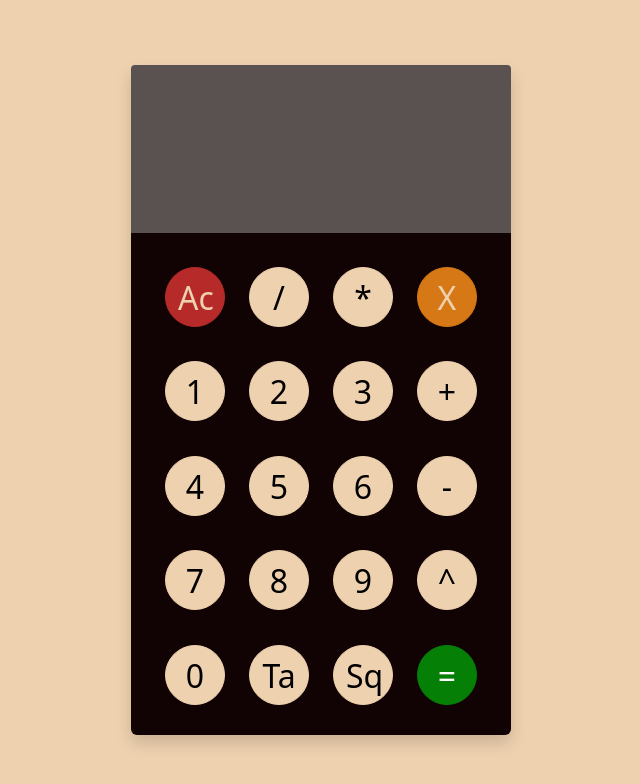
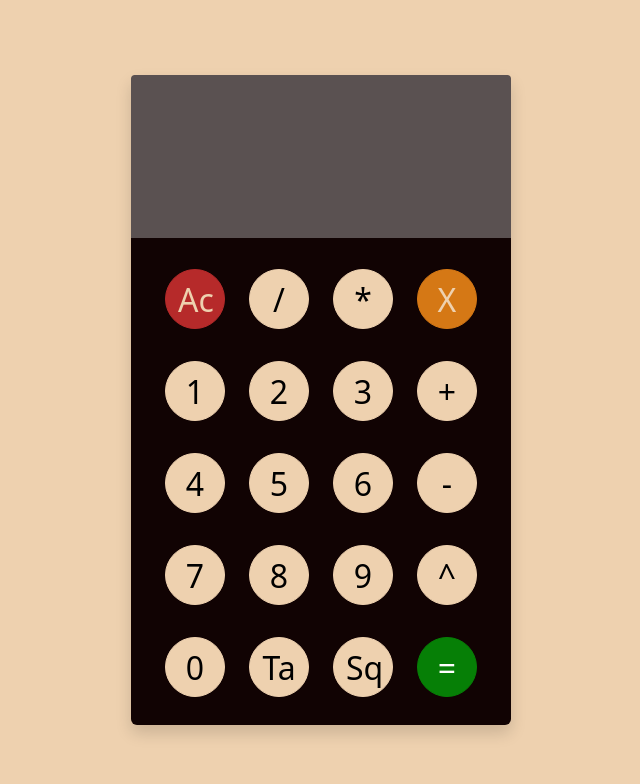
Before and after one commit to Kapil9711/Calculator, a website: page index.html in a window 1280 px wide. Shown: the whole page, without its empty margins (319-959 px from the left). Drawn offline with Linux system fonts and the light colour scheme.

Commit message:
added height 100% on mobile

```diff
--- a/css/calculator..css
+++ b/css/calculator..css
@@ -10,7 +10,12 @@ html, body {
 
 .calculator-container {
   max-width: 380px;
-  height: min(90%, 670px);
+  height: 100%;
+}
+@media (min-width: 556px) {
+  .calculator-container {
+    height: min(90%, 650px);
+  }
 }
 
 .row button {
```
